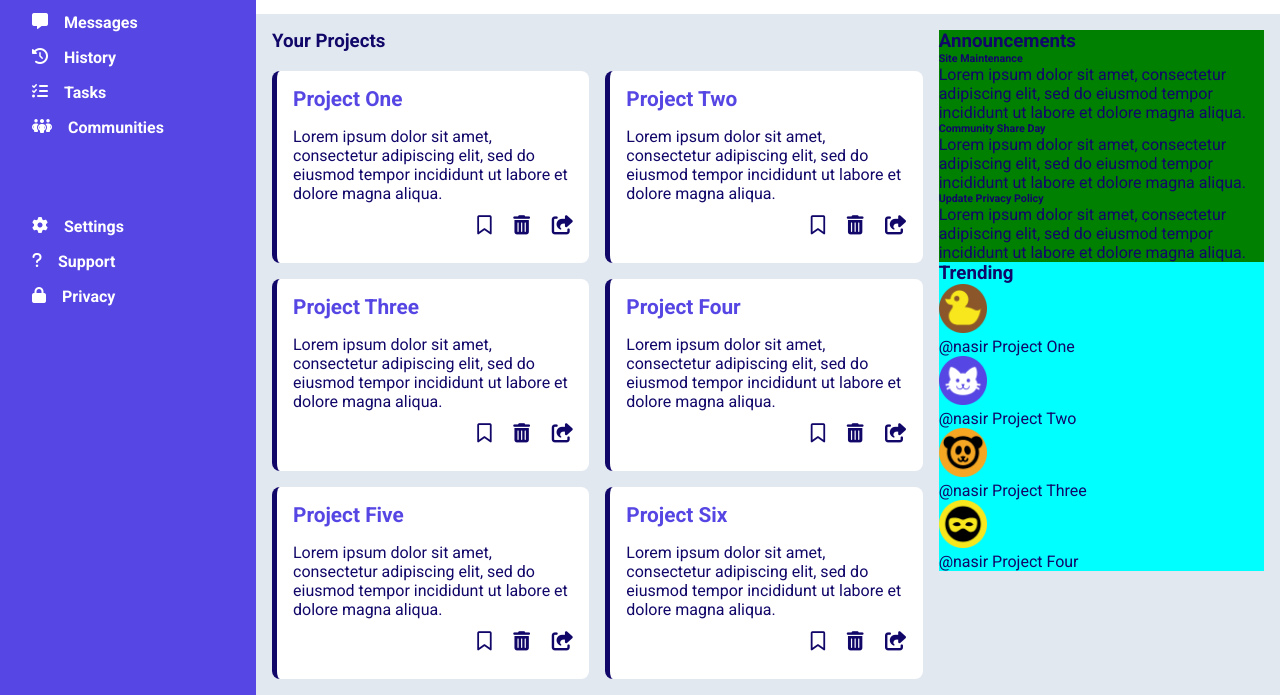
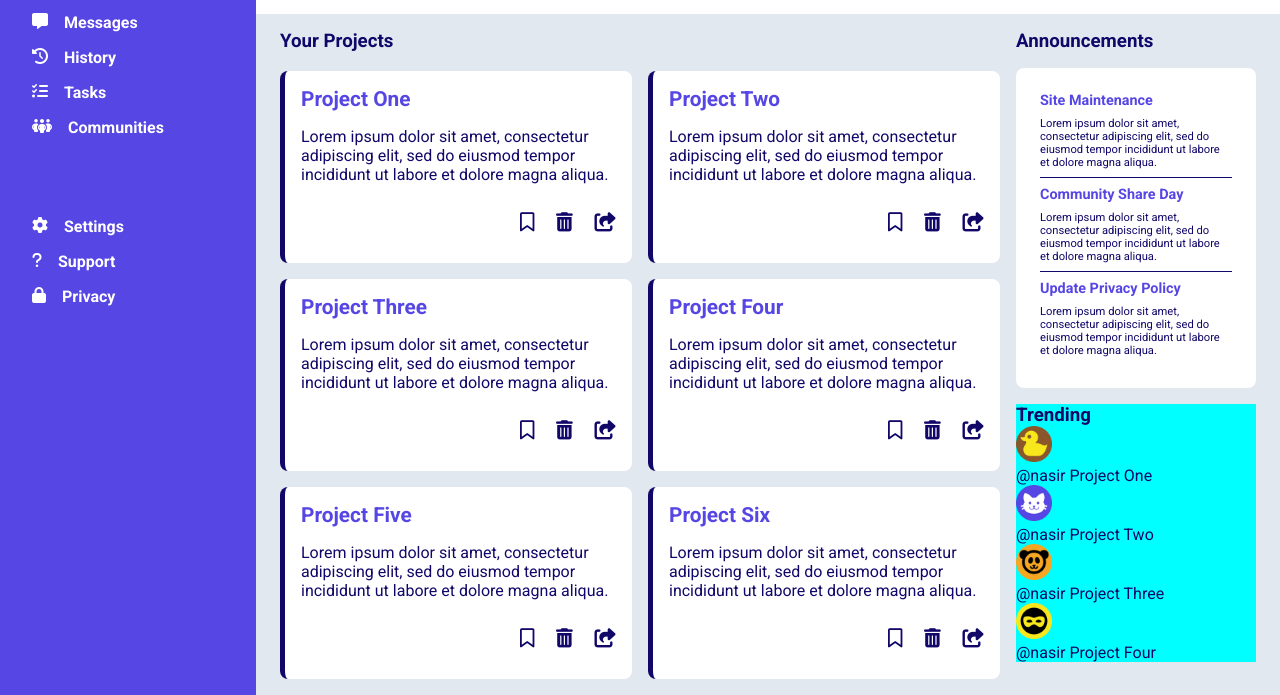
Before and after one commit to Nasirkhan294/admin-dashboard, a plain HTML site: page index.html in a window 1280 px wide. Shown: the part 173-868 px from the top of the page. Drawn offline with Linux system fonts and the light colour scheme.

Commit message:
Add styling for announcement section

```diff
--- a/index.html
+++ b/index.html
@@ -175,7 +175,7 @@
           </div>
         </div>
       </div>
-      <div class="annoncement-trending">
+      <div class="annoncement-and-trending">
         <div class="announcements">
           <h3>Announcements</h3>
           <ul>
--- a/style.css
+++ b/style.css
@@ -127,7 +127,8 @@ header {
     padding-top: 0.2rem;
 }
 
-.sidebar .main-links, .other-links  {
+.sidebar .main-links,
+.other-links {
     margin: 1rem;
 }
 
@@ -147,15 +148,15 @@ header {
     font-size: 1rem;
 }
 
-.sidebar ul li p  {
+.sidebar ul li p {
     font-weight: 700;
 }
 
 main {
     display: grid;
-    grid-template-columns: 2fr 1fr;
+    grid-template-columns: 3fr 1fr;
     background-color: #E2E8F0;
-    padding: 1rem;
+    padding: 1rem 1.5rem;
     color: #110769;
     gap: 1rem;
 }
@@ -175,7 +176,7 @@ main {
     display: flex;
     flex-direction: column;
     background-color: #fff;
-    border-left: 5px  solid  #110769;
+    border-left: 5px solid #110769;
     border-radius: 0.5rem;
     padding: 1rem;
 }
@@ -193,7 +194,7 @@ main {
     justify-content: space-between;
     align-items: flex-end;
     width: 6rem;
-    height: 2rem;
+    height: 3rem;
 }
 
 .project-icons i {
@@ -204,10 +205,34 @@ main {
     color: #5646E3;
 }
 
-.announcements {
-    background-color: green;
+.announcements ul {
+    background-color: #fff;
+    padding: 1.5rem;
+    border: none;
+    border-radius: 0.5rem;
+    height: 20rem;
+    margin: 1rem 0;
 }
 
-.trending  {
+.announcements ul .list-items {
+    border-bottom: 1px solid #110769;
+    margin-bottom: 0.5rem;
+}
+
+.announcements ul .list-items:last-child {
+    border-bottom: none;
+}
+
+.announcements ul .list-items h6 {
+    color: #5646E3;
+    font-size: 0.9rem;
+}
+
+.announcements ul .list-items p {
+    font-size: 0.7rem;
+    padding: 0.5rem 0;
+}
+
+.trending {
     background-color: aqua;
 }
```
